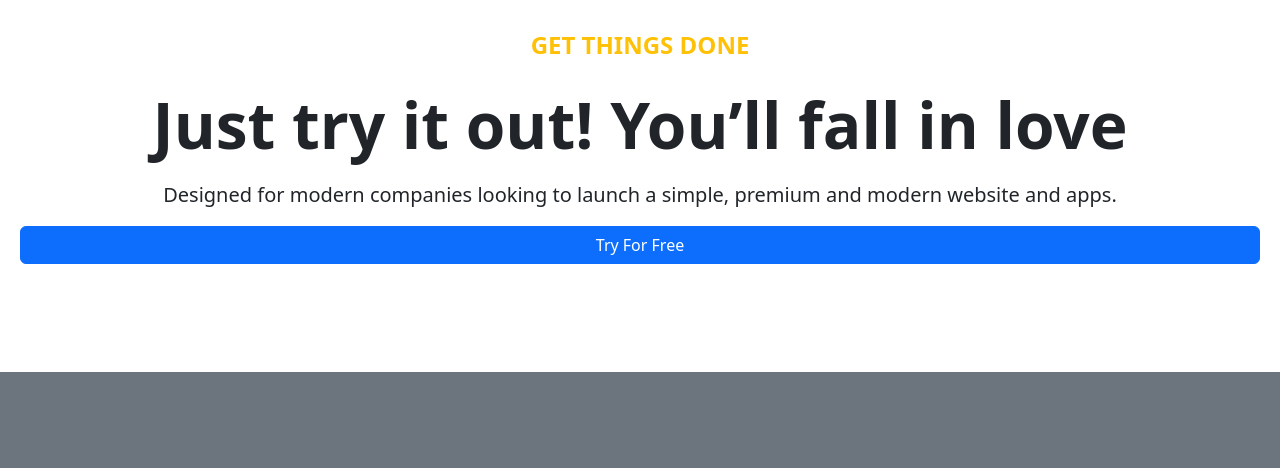
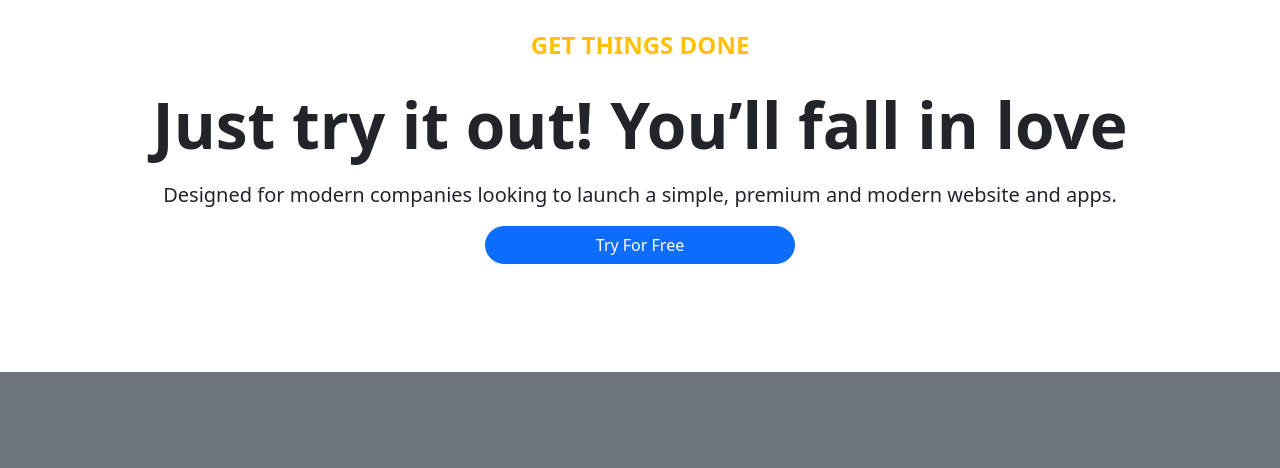
Before and after one commit to srisritharan/FSD-Project-4-company-landing-page, a plain HTML site: page index.html in a window 1280 px wide. Shown: the part 73-541 px from the top of the page. Drawn offline with nearby package versions, Linux system fonts and the light colour scheme.

Commit message:
fixed button in hero section to 25% and mx auto for center align

```diff
--- a/index.html
+++ b/index.html
@@ -69,7 +69,7 @@
                             <p class="lead  px-lg-8 mb-6">Designed for modern
                                 companies looking to launch
                                 a simple, premium and modern website and apps.</p>
-                            <a href="#" class="btn btn-primary">Try For Free</a>
+                            <a href="#" class="btn btn-primary w-25 mx-auto rounded-pill">Try For Free</a>
                         </div>
                     </div>
                 </div>
```
